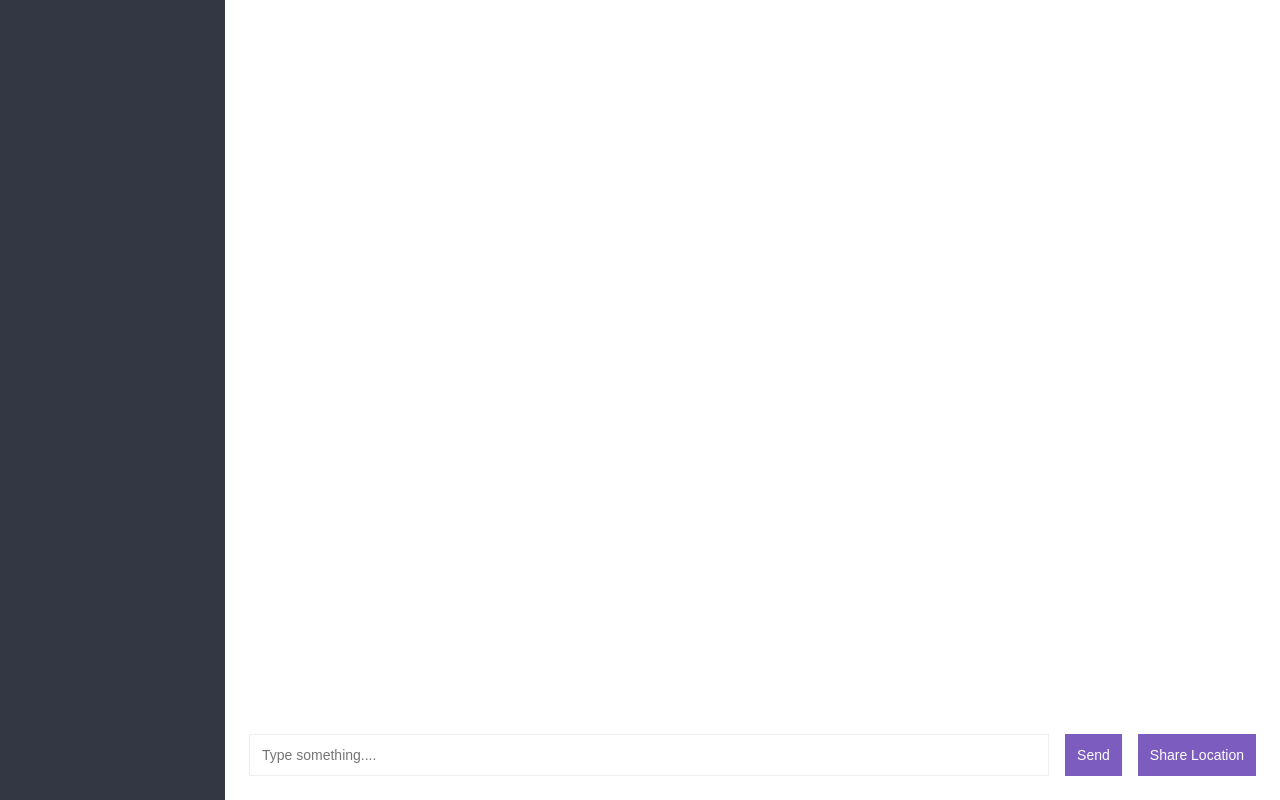
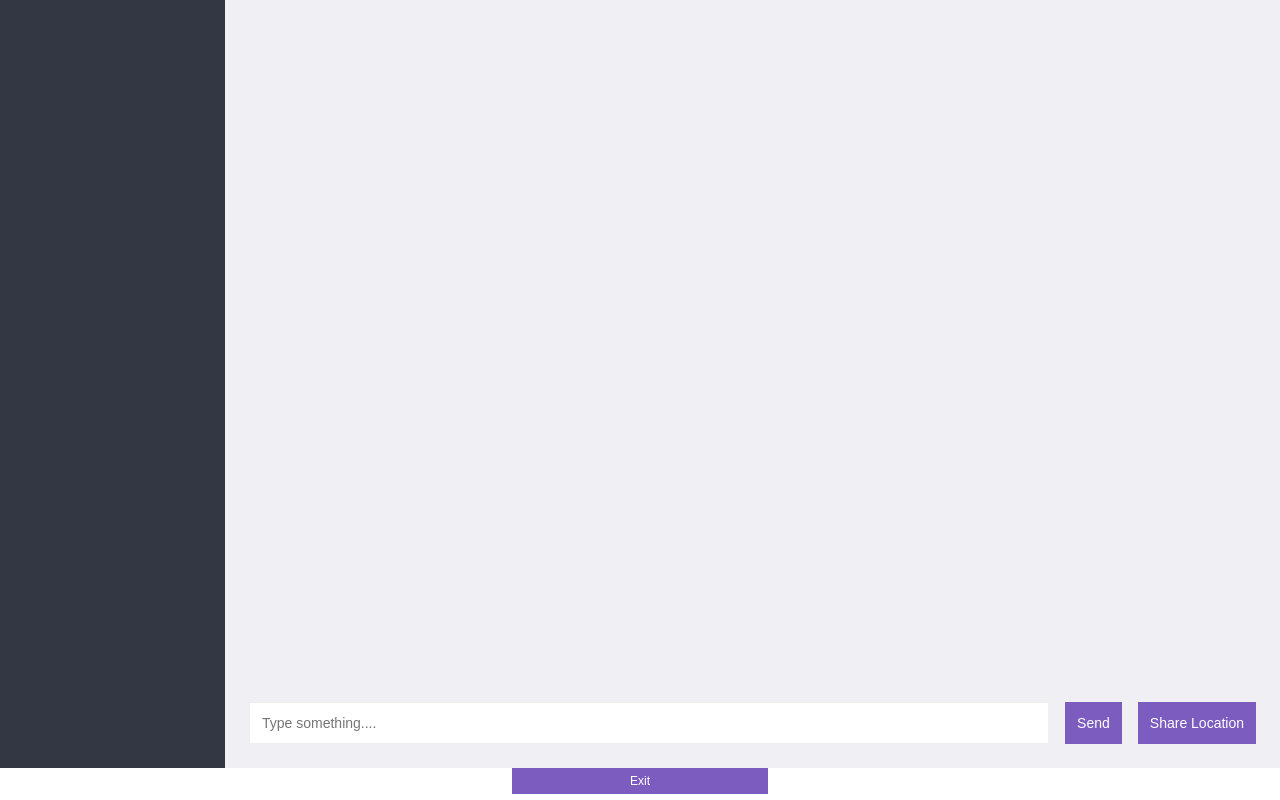
Before and after one commit to Palashvijay4O/Chat-App, a website: page public/chat.html in a window 1280 px wide. Drawn offline with nearby package versions, Linux system fonts and the light colour scheme; no server answers.

Commit message:
added exit button on UI

```diff
--- a/public/chat.html
+++ b/public/chat.html
@@ -6,15 +6,20 @@
         <link rel="stylesheet" href="./css/styles.css"/>
     </head>
     <body>
+        <div id="main-container">
             <div class="chat">
                 <div id="sidebar" class="chat__sidebar">
 
                 </div>
                 <div class="chat__main">
-                <div id="messages" class="chat__messages"> </div>
+
+                    <div id="messages" class="chat__messages">
+
+                    </div>
                     <div id="user-typing-box" class="typing__message">
 
                     </div>
+
                     <div class="compose">
                         <form id="message-form">
                             <input id="message-box" type="text" name="messageTxt" placeholder="Type something...." required autocomplete="off">
@@ -23,8 +28,13 @@
                         <button id="send-location">Share Location</button>
                     </div>
                 </div>
+
             </div>
 
+            <div id="leave-button">
+                <button class="leave__button">Exit</button>
+            </div>
+        </div>
 
         <script id="message-template" type="text/html">
             <div class="message">
--- a/public/css/styles.css
+++ b/public/css/styles.css
@@ -8,6 +8,7 @@
 
 html {
     font-size: 16px;
+    height: 100%;
 }
 
 input {
@@ -90,7 +91,7 @@ button:disabled {
 }
 
 .chat__sidebar {
-    height: 100vh;
+    height: 96vh;
     color: white;
     background: #333744;
     width: 225px;
@@ -103,7 +104,7 @@ button:disabled {
     flex-grow: 1;
     display: flex;
     flex-direction: column;
-    max-height: 100vh;
+    max-height: 96vh;
 }
 
 .chat__messages {
@@ -218,3 +219,26 @@ button:disabled {
     font-style: italic;
     color: lightslategrey;
 }
+
+.leave__button {
+    cursor: pointer;
+    padding: 6px;
+    background: #7C5CBF;
+    border: none;
+    color: white;
+    font-size: 12px;
+    transition: background .3s ease;
+    width: 20%;
+    margin: auto;
+    left: 40%;
+    position: absolute;
+}
+
+#main-container {
+    background-image: url('/img/background-img.png');
+    height: 100%;
+    width: 100%;
+    background-size: cover;
+    z-index: -2;
+    opacity: 1;
+}
--- a/public/js/chat.js
+++ b/public/js/chat.js
@@ -21,6 +21,7 @@ const username = localStorage.getItem('username')
 const room = localStorage.getItem('room')
 
 var typingCounter;
+var obj;
 
 const autoScroll = () => {
     // New message element
@@ -74,6 +75,25 @@ socket.on('roomData', ({room, users}) => {
     $sidebar.innerHTML = html
 })
 
+socket.on('typingEventClient', ({text, isTyping}) => {
+    //console.log(message)
+    if(isTyping) {
+        const html = Mustache.render(userTypingTemplate, {message: text})
+        $userTypingBox.innerHTML = html
+    }
+    else {
+        const html = Mustache.render(userTypingTemplate, {message: text})
+        $userTypingBox.innerHTML = ''
+    }
+})
+
+socket.emit('join', {username, room}, (error) => {
+    if(error) {
+        alert(error)
+        location.href = '/'
+    }
+})
+
 $messageForm.addEventListener('submit', (event) => {
         event.preventDefault()
         const message = event.target.elements.messageTxt.value
@@ -98,8 +118,6 @@ $messageForm.addEventListener('submit', (event) => {
         })
 })
 
-
-var obj;
 
 $messageBox.addEventListener('keydown', (event) => {
     if(obj) {
@@ -130,19 +148,7 @@ const timeout = (ms) => {
 }
 
 $messageBox.addEventListener('keyup', (event) => {
-    obj = timeout(4000)
-})
-
-socket.on('typingEventClient', ({text, isTyping}) => {
-    //console.log(message)
-    if(isTyping) {
-        const html = Mustache.render(userTypingTemplate, {message: text})
-        $userTypingBox.innerHTML = html
-    }
-    else {
-        const html = Mustache.render(userTypingTemplate, {message: text})
-        $userTypingBox.innerHTML = ''
-    }
+    obj = timeout(3000)
 })
 
 $sendLocationButton.addEventListener('click', (event) => {
@@ -158,9 +164,6 @@ $sendLocationButton.addEventListener('click', (event) => {
     })
 })
 
-socket.emit('join', {username, room}, (error) => {
-    if(error) {
-        alert(error)
-        location.href = '/'
-    }
+document.querySelector('body').addEventListener('load', (event) => {
+    confirm('Do you want to leave this page??')
 })
```
Also changed, not shown: public/img/background-img.jpg (added), public/img/background-img.png (added). Lines whose indentation alone changed are shown as unchanged.
